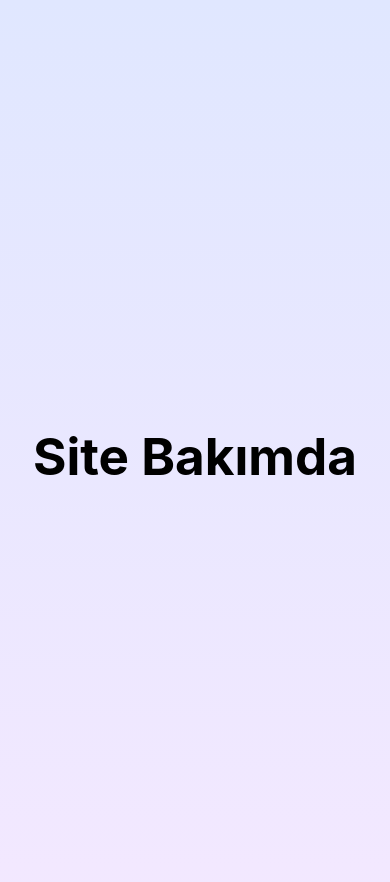
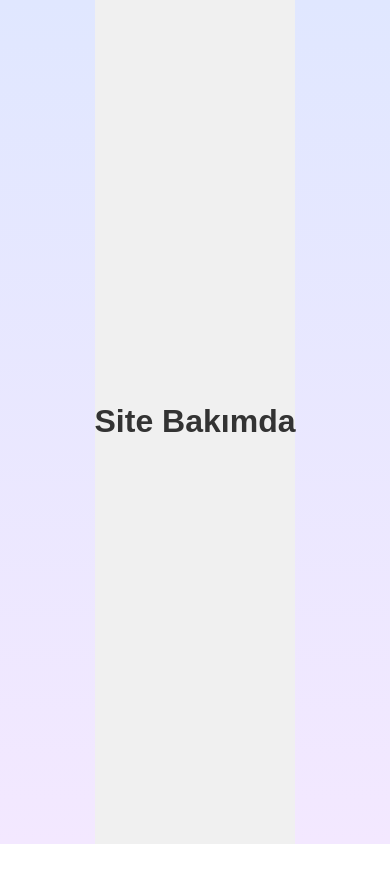
Before and after one commit to yusufuyar01/kyk_yemek_kahvalti, a React (Vite) app in the folder kykyemek/: page / in a window 390 px wide. Shown: the top 882 px of the page. After the commit the page ends 844 px from the top, so only its background shows below. Built offline with nearby package versions, Linux system fonts and the light colour scheme.

Commit message:
Update MobileMealPlanner.css

```diff
--- a/kykyemek/src/MobileMealPlanner.css
+++ b/kykyemek/src/MobileMealPlanner.css
@@ -166,7 +166,20 @@
 .nav-button svg {
   margin-right: 0.5rem;
 }
-
+.maintenance-container{
+  display: flex;
+  justify-content: center;
+  align-items: center;
+  height: 100vh;
+  background-color: #f0f0f0;
+  color: #333;
+  font-family: Arial, sans-serif;
+},
+.maintenance-message {
+  font-size: 2rem;
+  font-weight: bold;
+  text-align: center;
+},
 .nav-button:hover {
   background-color: #4f46e5;
 }
@@ -262,14 +275,10 @@
   animation: slideOutRight 0.5s ease forwards;
 }
 .maintenance-message {
-  display: flex;
-  flex-direction: column;
-  justify-content: center;
-  align-items: center;
-  height: 100vh;
+  font-size: 2rem;
+  font-weight: bold;
   text-align: center;
-  color: black;
-}
+},
 
 .maintenance-message h2 {
   font-size: 2rem;
```
